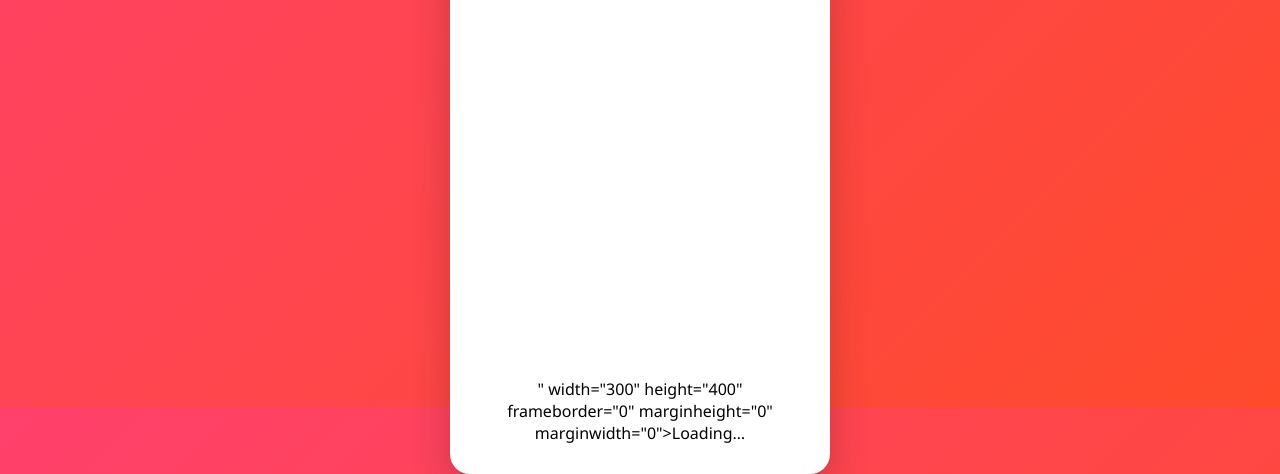
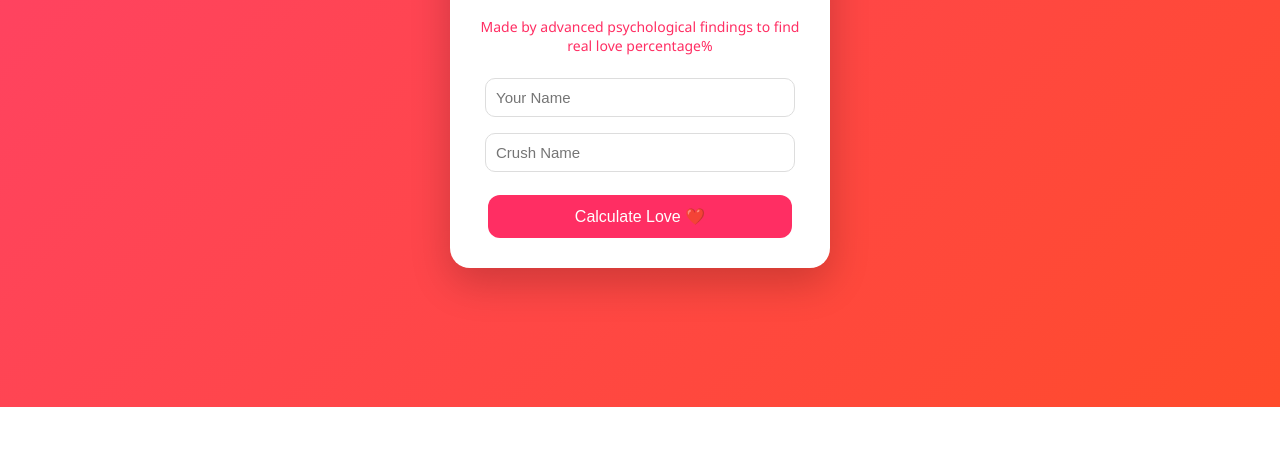
Before and after one commit to Ha-sh-ir/Real-Love-Calculator, a plain HTML site: page index.html in a window 1280 px wide. Shown: the part 393-867 px from the top of the page. After the commit the page ends 800 px from the top, so only its background shows below. Drawn offline with Linux system fonts and the light colour scheme.

Commit message:
Update index.html

```diff
--- a/index.html
+++ b/index.html
@@ -95,8 +95,11 @@
     <h1>REAL LOVE CALCULATOR</h1>
     <h2>Check your true love percentage 💕</h2>
     <p>Made by advanced psychological findings to find real love percentage%</p>
+<input placeholder="Your Name">
+<input placeholder="Crush Name">
 
-  <iframe src="<iframe src="https://docs.google.com/forms/d/e/1FAIpQLSfgRkdIYQxoxBovIyjU24osPsNTFcbEidqRKLLDPum2RdRUyw/viewform?embedded=true" width="640" height="509" frameborder="0" marginheight="0" marginwidth="0">Loading…</iframe>" width="300" height="400" frameborder="0" marginheight="0" marginwidth="0">Loading…</iframe>
+<button onclick="calculate()">Calculate Love ❤️</button>
+
 
 
     <div id="result"></div>
```
